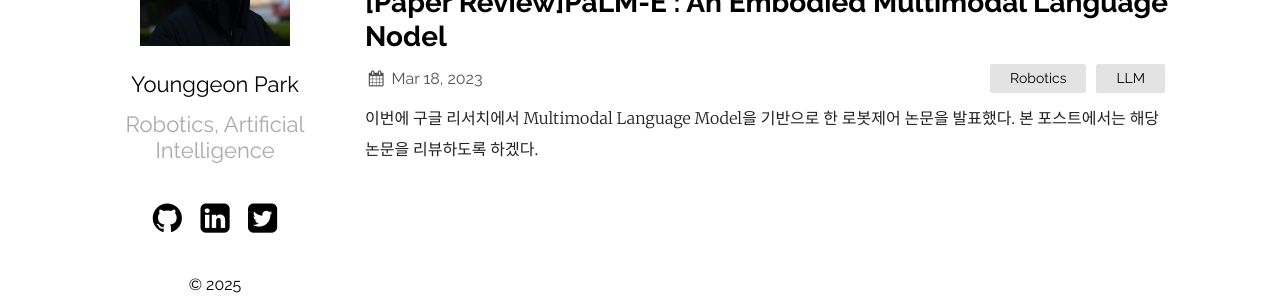
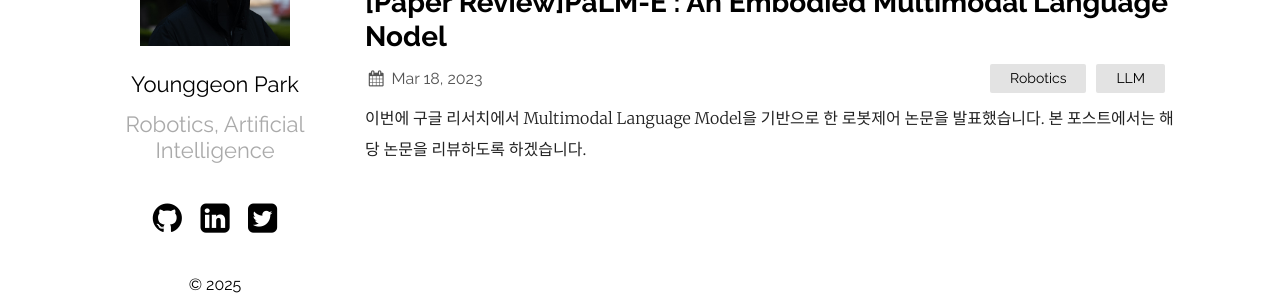
Before and after one commit to robot-park/robot-park.github.io, a Jekyll site: the page built from index.md, in a window 1280 px wide. Shown: the part 254-554 px from the top of the page. Built offline with Jekyll 4.4.1, drawn with Linux system fonts in a browser that asks for light colours.

Commit message:
Update 2023-03-19-palm_e_paper_review.markdown

```diff
--- a/_posts/2023-03-19-palm_e_paper_review.markdown
+++ b/_posts/2023-03-19-palm_e_paper_review.markdown
@@ -4,5 +4,7 @@ title:  "[Paper Review]PaLM-E : An Embodied Multimodal Language Nodel"
 date:   2023-03-19 00:00:01 +0530
 categories: Robotics LLM
 ---
-이번에 구글 리서치에서 Multimodal Language Model을 기반으로 한 로봇제어 논문을 발표했다.
-본 포스트에서는 해당 논문을 리뷰하도록 하겠다.
+이번에 구글 리서치에서 Multimodal Language Model을 기반으로 한 로봇제어 논문을 발표했습니다.
+본 포스트에서는 해당 논문을 리뷰하도록 하겠습니다.
+
+![Test Image](https://github.com/user-attachments/assets/c49d5313-a60f-4267-aa9e-007dc92344c5)
```
